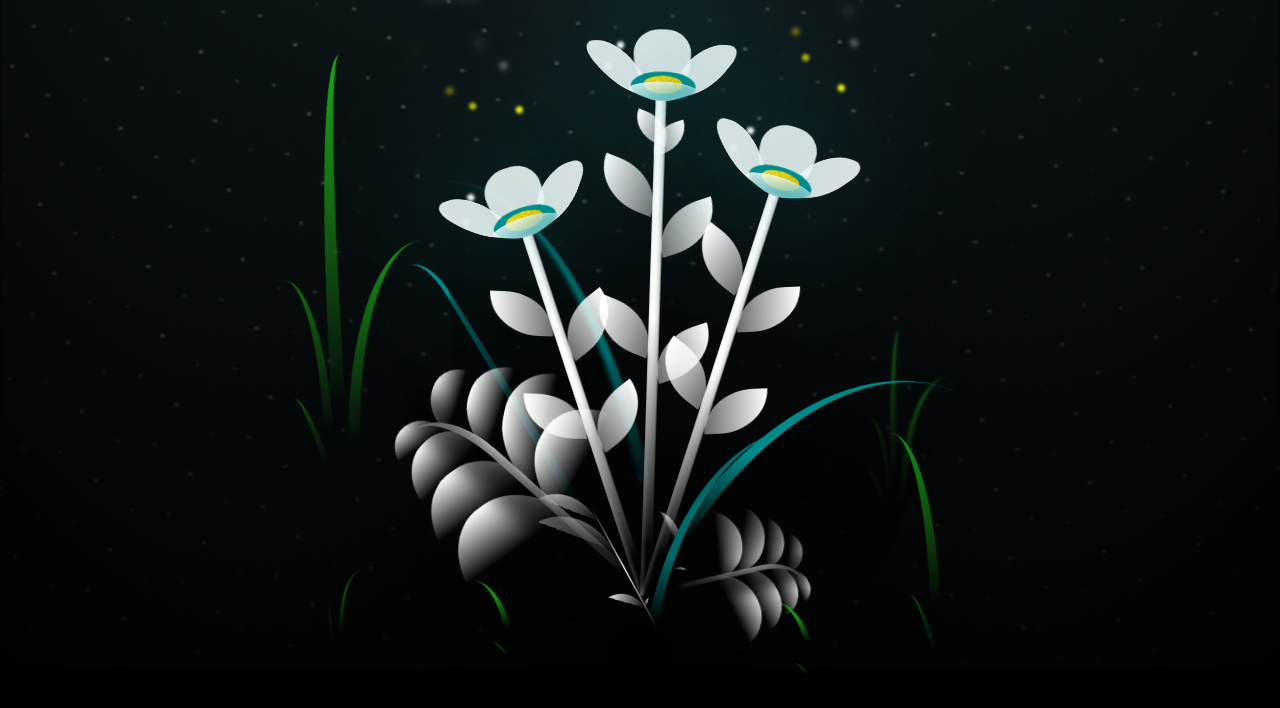
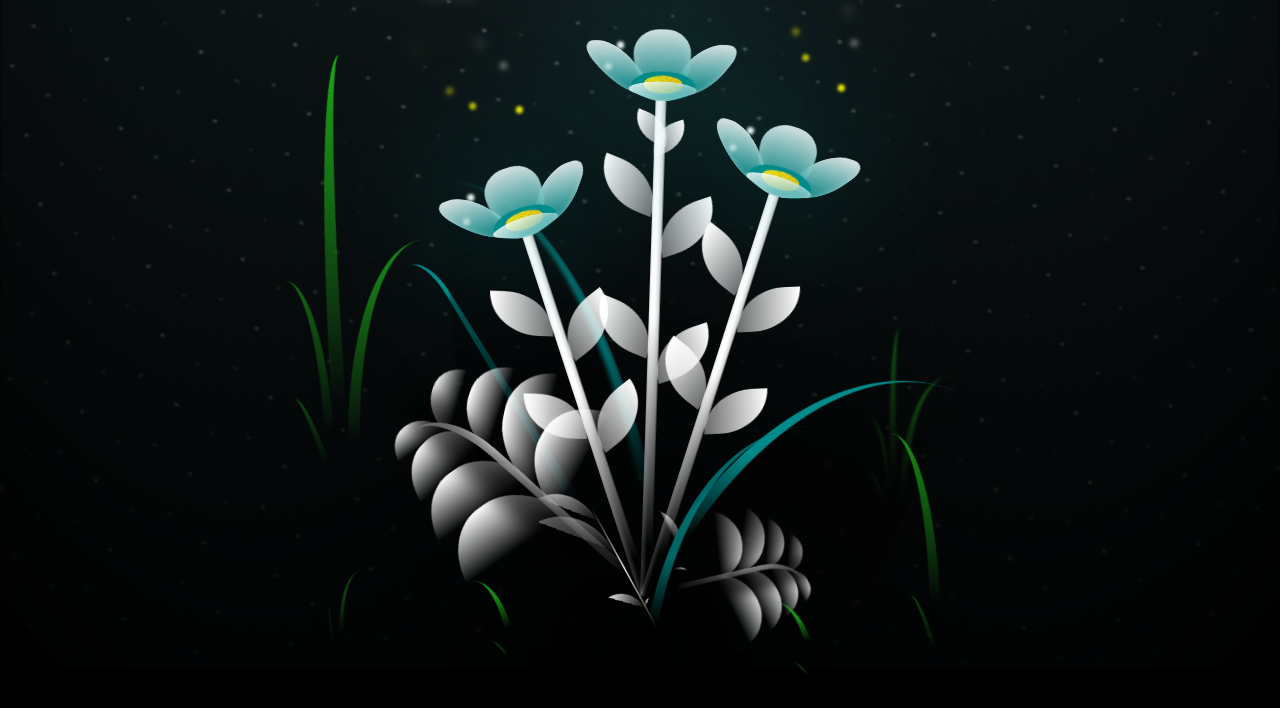
Before and after one commit to Elffxx/valentine-s-day, a plain HTML site: page flower.html in a window 1280 px wide. Shown: the part 132-840 px from the top of the page. Drawn offline with Linux system fonts and the light colour scheme.

Commit message:
Update style.css

```diff
--- a/css/style.css
+++ b/css/style.css
@@ -180,7 +180,7 @@ body {
   height: 11vmin;
   border-radius: 51% 49% 47% 53%/44% 45% 55% 69%;
   background-color: #008B8B;
-  background-image: linear-gradient(to top, #fff, #fff);
+  background-image: linear-gradient(to top, #008B8B, #fff);
   transform-origin: bottom center;
   opacity: 0.9;
   box-shadow: inset 0 0 2vmin rgba(255, 255, 255, 0.5);
```
